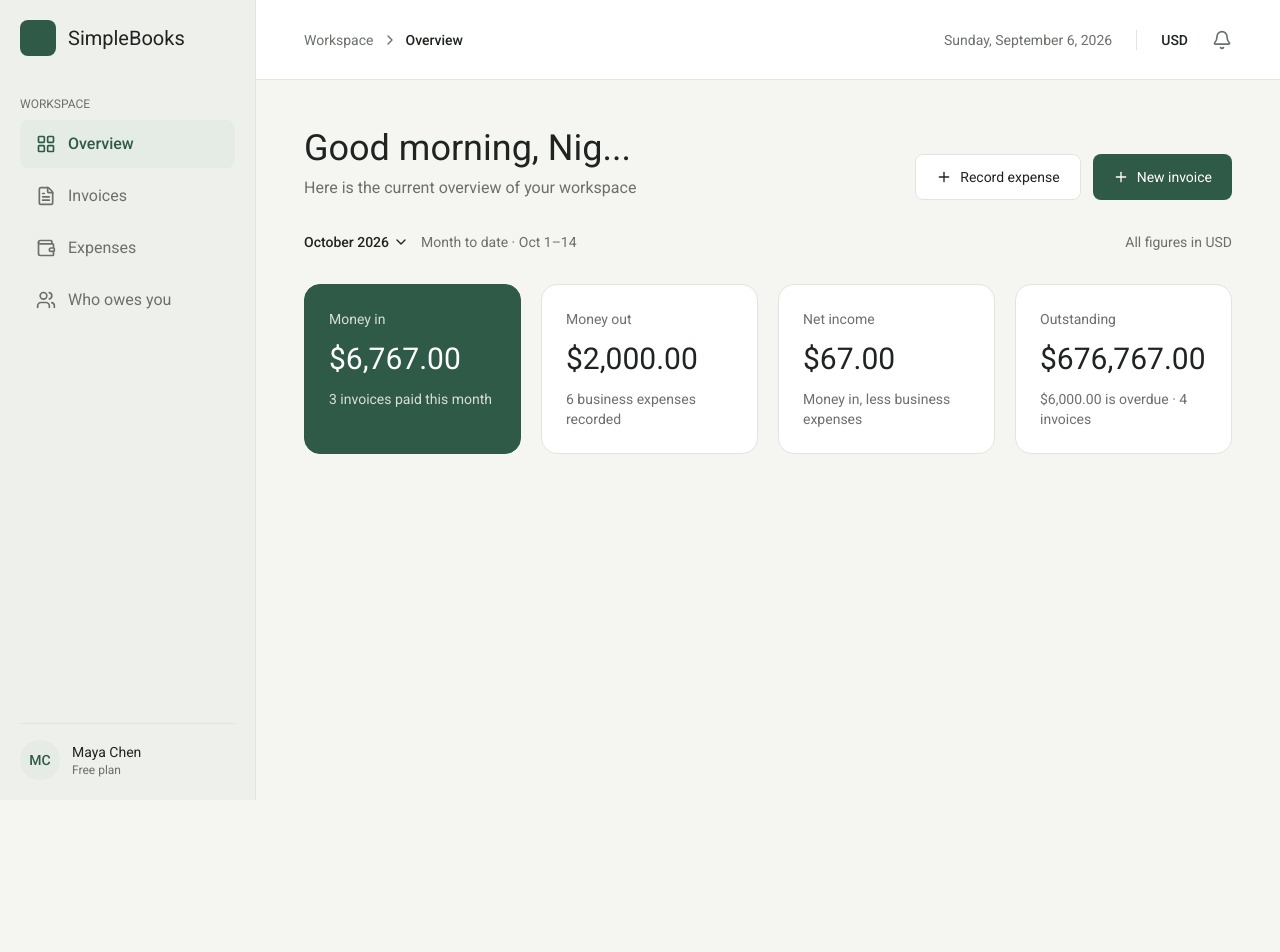
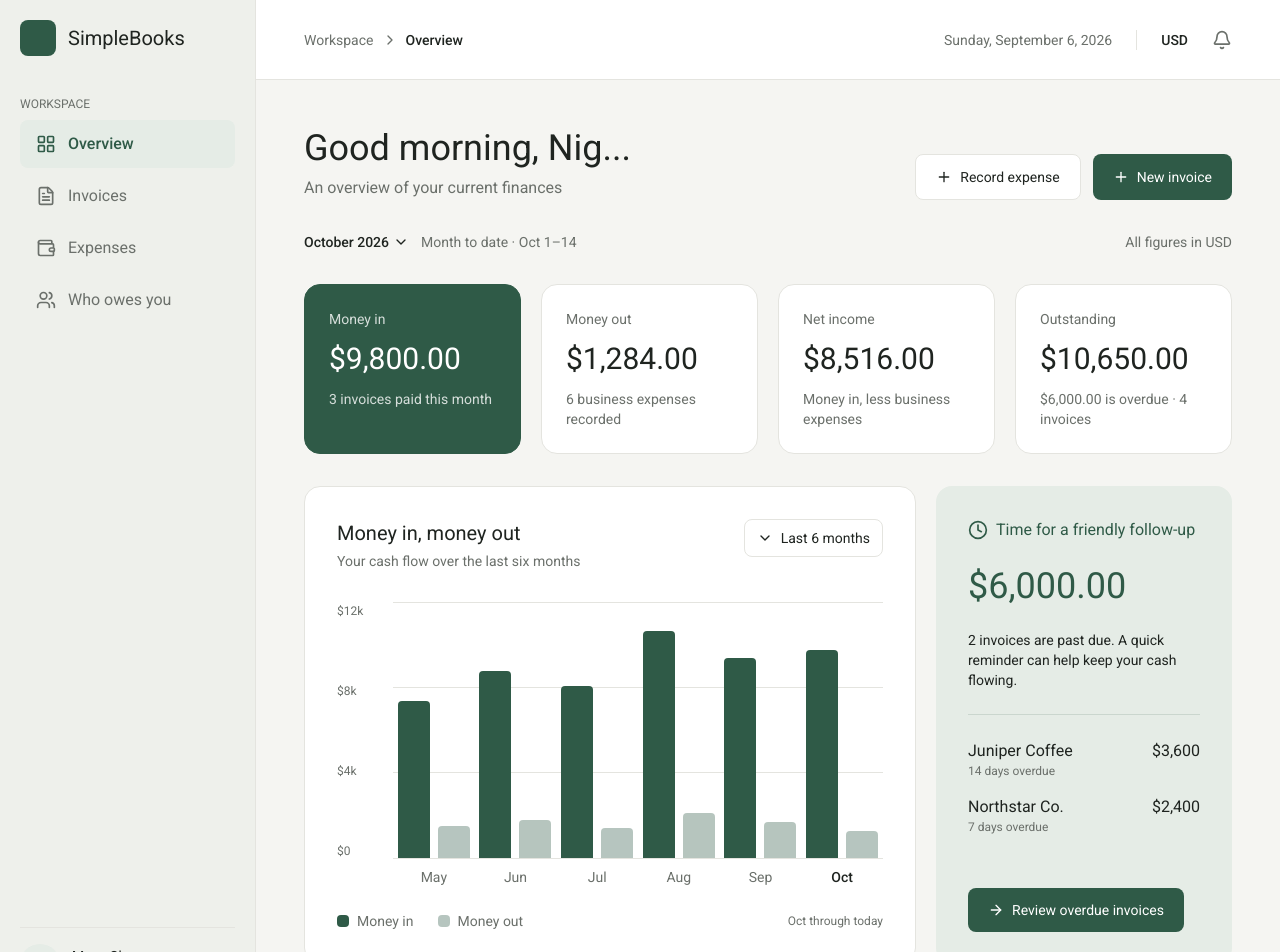
Before and after one commit to Vaintseishii/SimpleBooks, a Next.js app: page / in a window 1280 px wide. Shown: the top 952 px of the page. Before the commit the page ends 800 px from the top, so only its background shows below. Built offline with nearby package versions, Linux system fonts and the light colour scheme.

Commit message:
feat(overview): add cashflow chart and followup card

```diff
--- a/src/app/page.tsx
+++ b/src/app/page.tsx
@@ -1,6 +1,8 @@
 import NextLink from "next/link";
 import { ChevronDown, Plus } from "lucide-react";
 import { StatCard } from "~/components/statCard";
+import { CashFlowChart } from "~/components/cashFlowChart";
+import { FollowUpCard } from "~/components/followUpCard";
 
 export default function Overview() {
     return (
@@ -8,7 +10,7 @@ export default function Overview() {
             <div className="flex items-end justify-between">
                 <div>
                     <h1 className="mt-2 text-4xl">Good morning, Nig...</h1>
-                    <p className="mt-2 text-text-muted">{"Here is the current overview of your workspace"}</p>
+                    <p className="mt-2 text-text-muted">{"An overview of your current finances"}</p>
                 </div>
                 <div className="flex gap-3">
                     <NextLink href="/expenses" className="flex items-center gap-2 rounded-lg border border-border bg-surface px-5 py-3 text-sm hover:bg-page">
@@ -29,10 +31,17 @@ export default function Overview() {
             </div>
 
             <div className="grid grid-cols-4 gap-5">
-                <StatCard label="Money in" value={6767} note="3 invoices paid this month" highlight />
-                <StatCard label="Money out" value={2000} note="6 business expenses recorded" />
-                <StatCard label="Net income" value={67} note="Money in, less business expenses" />
-                <StatCard label="Outstanding" value={676767} note="$6,000.00 is overdue · 4 invoices" />
+                <StatCard label="Money in" value={9800} note="3 invoices paid this month" highlight />
+                <StatCard label="Money out" value={1284} note="6 business expenses recorded" />
+                <StatCard label="Net income" value={8516} note="Money in, less business expenses" />
+                <StatCard label="Outstanding" value={10650} note="$6,000.00 is overdue · 4 invoices" />
+            </div>
+
+            <div className="grid grid-cols-3 gap-5">
+                <div className="col-span-2">
+                    <CashFlowChart />
+                </div>
+                <FollowUpCard />
             </div>
         </div>
     );
--- /dev/null
+++ b/src/components/cashFlowChart.tsx
@@ -0,0 +1,63 @@
+import { ChevronDown } from "lucide-react";
+
+const data = [
+    { month: "May", moneyIn: 7400, moneyOut: 1500 },
+    { month: "Jun", moneyIn: 8800, moneyOut: 1800 },
+    { month: "Jul", moneyIn: 8100, moneyOut: 1400 },
+    { month: "Aug", moneyIn: 10700, moneyOut: 2100 },
+    { month: "Sep", moneyIn: 9400, moneyOut: 1700 },
+    { month: "Oct", moneyIn: 9800, moneyOut: 1284 },
+];
+const max = 12000;
+const ticks = [12000, 8000, 4000, 0];
+const pct = (value: number) => `${(value / max) * 100}%`;
+
+export function CashFlowChart() {
+    return (
+        <div className="rounded-2xl border border-border bg-surface p-8">
+            <div className="flex items-start justify-between">
+                <div>
+                    <h2 className="text-xl">Money in, money out</h2>
+                    <p className="mt-1 text-sm text-text-muted">Your cash flow over the last six months</p>
+                </div>
+                <span className="flex items-center gap-2 rounded-lg border border-border px-3 py-2 text-sm">
+                    <ChevronDown className="size-4" /> Last 6 months
+                </span>
+            </div>
+
+            <div className="mt-8 flex gap-4">
+                <div className="flex h-64 w-10 flex-col justify-between text-xs text-text-muted">
+                    {ticks.map((t) => (
+                        <span key={t}>{t === 0 ? "$0" : `$${t / 1000}k`}</span>
+                    ))}
+                </div>
+                <div className="relative grid h-64 flex-1 grid-cols-6 border-b border-border">
+                    {ticks.slice(0, -1).map((t) => (
+                        <div key={t} className="absolute inset-x-0 border-t border-border" style={{ bottom: pct(t) }} />
+                    ))}
+                    {data.map((d) => (
+                        <div key={d.month} className="relative flex h-full items-end justify-center gap-2">
+                            <div className="w-8 rounded-t bg-brand" style={{ height: pct(d.moneyIn) }} />
+                            <div className="w-8 rounded-t bg-brand/35" style={{ height: pct(d.moneyOut) }} />
+                        </div>
+                    ))}
+                </div>
+            </div>
+            <div className="mt-2 grid grid-cols-6 pl-14 text-center text-sm text-text-muted">
+                {data.map((d, i) => (
+                    <span key={d.month} className={i === data.length - 1 ? "font-medium text-text" : ""}>
+                        {d.month}
+                    </span>
+                ))}
+            </div>
+
+            <div className="mt-6 flex items-center justify-between text-sm text-text-muted">
+                <div className="flex gap-6">
+                    <span className="flex items-center gap-2"><span className="size-3 rounded-sm bg-brand" /> Money in</span>
+                    <span className="flex items-center gap-2"><span className="size-3 rounded-sm bg-brand/35" /> Money out</span>
+                </div>
+                <span className="text-xs">Oct through today</span>
+            </div>
+        </div>
+    );
+}
--- /dev/null
+++ b/src/components/followUpCard.tsx
@@ -0,0 +1,45 @@
+import NextLink from "next/link";
+import { ArrowRight, Clock } from "lucide-react";
+import { usd, usdWhole } from "~/lib/format";
+
+const overdue = [
+    { client: "Juniper Coffee", amount: 3600, daysOverdue: 14 },
+    { client: "Northstar Co.", amount: 2400, daysOverdue: 7 },
+];
+
+export function FollowUpCard() {
+    const total = overdue.reduce((sum, inv) => sum + inv.amount, 0);
+
+    return (
+        <div className="flex flex-col rounded-2xl bg-brand-soft p-8">
+            <p className="flex items-center gap-2 text-brand">
+                <Clock className="size-5" /> Time for a friendly follow-up
+            </p>
+            <p className="mt-6 text-4xl text-brand">{usd.format(total)}</p>
+            <p className="mt-6 text-sm">
+                {overdue.length} invoices are past due. A quick reminder can help keep your cash flowing.
+            </p>
+
+            <ul className="mt-6 flex flex-col gap-4 border-t border-brand/15 pt-6">
+                {overdue.map((inv) => (
+                    <li key={inv.client} className="flex justify-between">
+                        <div>
+                            <p>{inv.client}</p>
+                            <p className="text-xs text-text-muted">{inv.daysOverdue} days overdue</p>
+                        </div>
+                        <span>{usdWhole.format(inv.amount)}</span>
+                    </li>
+                ))}
+            </ul>
+
+            <div className="mt-auto pt-8">
+                <NextLink
+                    href="/invoices"
+                    className="inline-flex items-center gap-2 rounded-lg bg-brand px-5 py-3 text-sm text-white hover:bg-brand/90"
+                >
+                    <ArrowRight className="size-4" /> Review overdue invoices
+                </NextLink>
+            </div>
+        </div>
+    );
+}
--- a/src/components/statCard.tsx
+++ b/src/components/statCard.tsx
@@ -1,6 +1,5 @@
 type StatCardProps = { label: string; value: number; note: string; highlight?: boolean };
-
-const usd = new Intl.NumberFormat("en-US", { style: "currency", currency: "USD" });
+import { usd } from "~/lib/format";
 
 export function StatCard({ label, value, note, highlight = false }: StatCardProps) {
     const muted = highlight ? "text-white/80" : "text-text-muted";
--- /dev/null
+++ b/src/lib/format.ts
@@ -0,0 +1,2 @@
+export const usd = new Intl.NumberFormat("en-US", { style: "currency", currency: "USD" });
+export const usdWhole = new Intl.NumberFormat("en-US", { style: "currency", currency: "USD", maximumFractionDigits: 0 });
```
